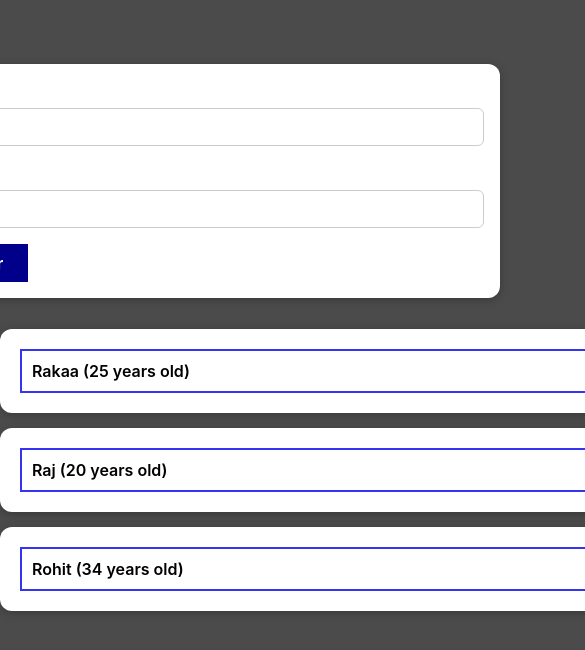
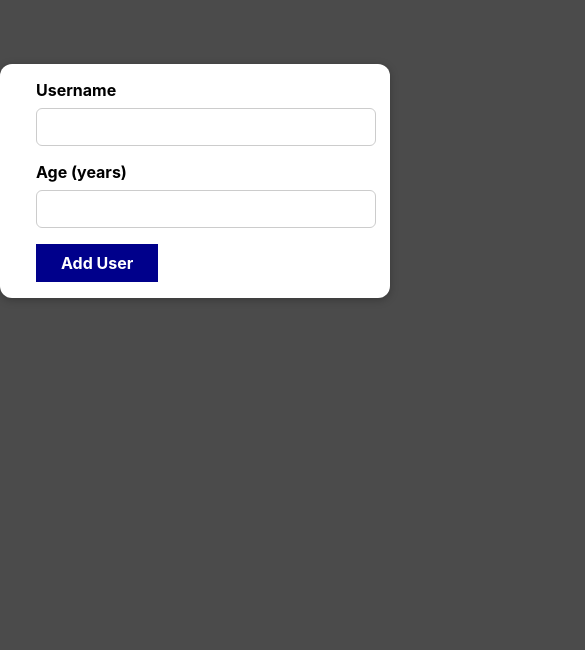
Before and after one commit to Raj-Thombare/user-keeper, a React (Create React App) app: page / in a window 390 px wide. Shown: the top 650 px of the page, 585 px wide, since content can reach past the window. Built offline with nearby package versions, Linux system fonts and the light colour scheme.

Commit message:
fix: styles for mobile

```diff
--- a/src/App.js
+++ b/src/App.js
@@ -2,37 +2,20 @@ import React from "react";
 import "./App.css";
 import NewUser from "./components/NewUser/NewUser";
 import Users from "./components/Users/Users";
-import {useState} from 'react';
+import { useState } from "react";
 
-const dummy_users = [
-  {
-    id: 1,
-    username: "Rakaa",
-    age: 25,
-  },
-  {
-    id: 2,
-    username: "Raj",
-    age: 20,
-  },
-  {
-    id: 3,
-    username: "Rohit",
-    age: 34,
-  },
-];
+const dummy_users = [];
 
 function App() {
-
   const [userData, setUserData] = useState(dummy_users);
 
   const userDataHandler = (userData) => {
-    setUserData((prevUser) => [userData, ...prevUser])
-  }
+    setUserData((prevUser) => [userData, ...prevUser]);
+  };
 
   return (
     <div className="App">
-      <NewUser onGetUserData={userDataHandler}/>
+      <NewUser onGetUserData={userDataHandler} />
       <Users data={userData} />
     </div>
   );
--- a/src/components/NewUser/NewUser.css
+++ b/src/components/NewUser/NewUser.css
@@ -18,6 +18,15 @@ form {
   text-align: left;
 }
 
+.card_container {
+  width: 38rem;
+}
+
+.input_container {
+  width: 100%;
+  padding: 0px 20px;
+}
+
 .form_container label {
   display: block;
   font-weight: bold;
@@ -29,8 +38,7 @@ form {
   padding: 0.5rem;
   border-radius: 6px;
   border: 1px solid #ccc;
-  width: 35rem;
-  max-width: 100%;
+  width: 90%;
 }
 
 .form_container button {
--- a/src/components/NewUser/NewUser.js
+++ b/src/components/NewUser/NewUser.js
@@ -1,48 +1,57 @@
-import './NewUser.css'
-import Card from '../UI/Card'
-import {useState} from 'react'
+import "./NewUser.css";
+import Card from "../UI/Card";
+import { useState } from "react";
 
 const NewUser = (props) => {
-
-  const [enteredName, setEnteredName] = useState('');
-  const [enteredAge, setEnteredAge] = useState('');
+  const [enteredName, setEnteredName] = useState("");
+  const [enteredAge, setEnteredAge] = useState("");
 
   const getUserNameHandler = (e) => {
-    setEnteredName(e.target.value)
-  }
+    setEnteredName(e.target.value);
+  };
 
   const getUserAgeHandler = (e) => {
-    setEnteredAge(e.target.value)
-  }
+    setEnteredAge(e.target.value);
+  };
 
-  const submitHandler = (e) =>{
+  const submitHandler = (e) => {
     e.preventDefault();
     const newUserData = {
-      id:Math.random().toString(),
-      username:enteredName,
-      age:enteredAge
-    }
+      id: Math.random().toString(),
+      username: enteredName,
+      age: enteredAge,
+    };
     props.onGetUserData(newUserData);
-    setEnteredName('');
-    setEnteredAge('');
-  }
+    setEnteredName("");
+    setEnteredAge("");
+  };
 
   return (
     <div>
       <form onSubmit={submitHandler}>
+        <div className="card_container">
           <Card className="form_container">
-          <div>
+            <div className="input_container">
               <label>Username</label>
-            <input type="text" value={enteredName} onChange={getUserNameHandler} />
+              <input
+                type="text"
+                value={enteredName}
+                onChange={getUserNameHandler}
+              />
             </div>
-          <div>
+            <div className="input_container">
               <label>Age (years)</label>
-            <input type="number" value={enteredAge} onChange={getUserAgeHandler}/>
+              <input
+                type="number"
+                value={enteredAge}
+                onChange={getUserAgeHandler}
+              />
             </div>
-          <div>
+            <div className="input_container">
               <button type="submit">Add User</button>
             </div>
           </Card>
+        </div>
       </form>
     </div>
   );
--- a/src/components/Users/Users.css
+++ b/src/components/Users/Users.css
@@ -1,6 +1,6 @@
 .users-list {
   list-style: none;
   padding: 0;
-  width: 38rem;
+  max-width: 38rem;
   margin: auto;
 }
```
Also changed, not shown: src/App.css (line endings or trailing spaces). Lines whose indentation alone changed are shown as unchanged.
